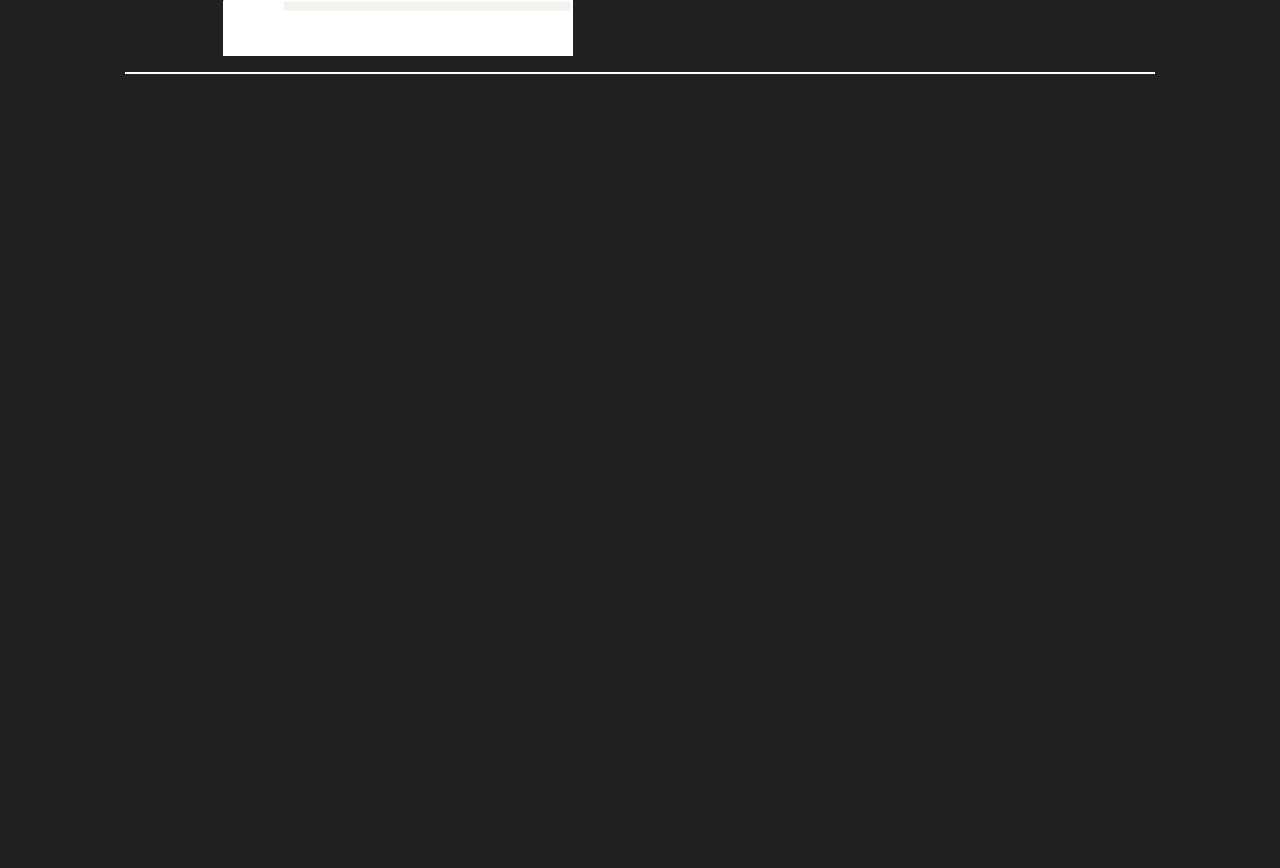
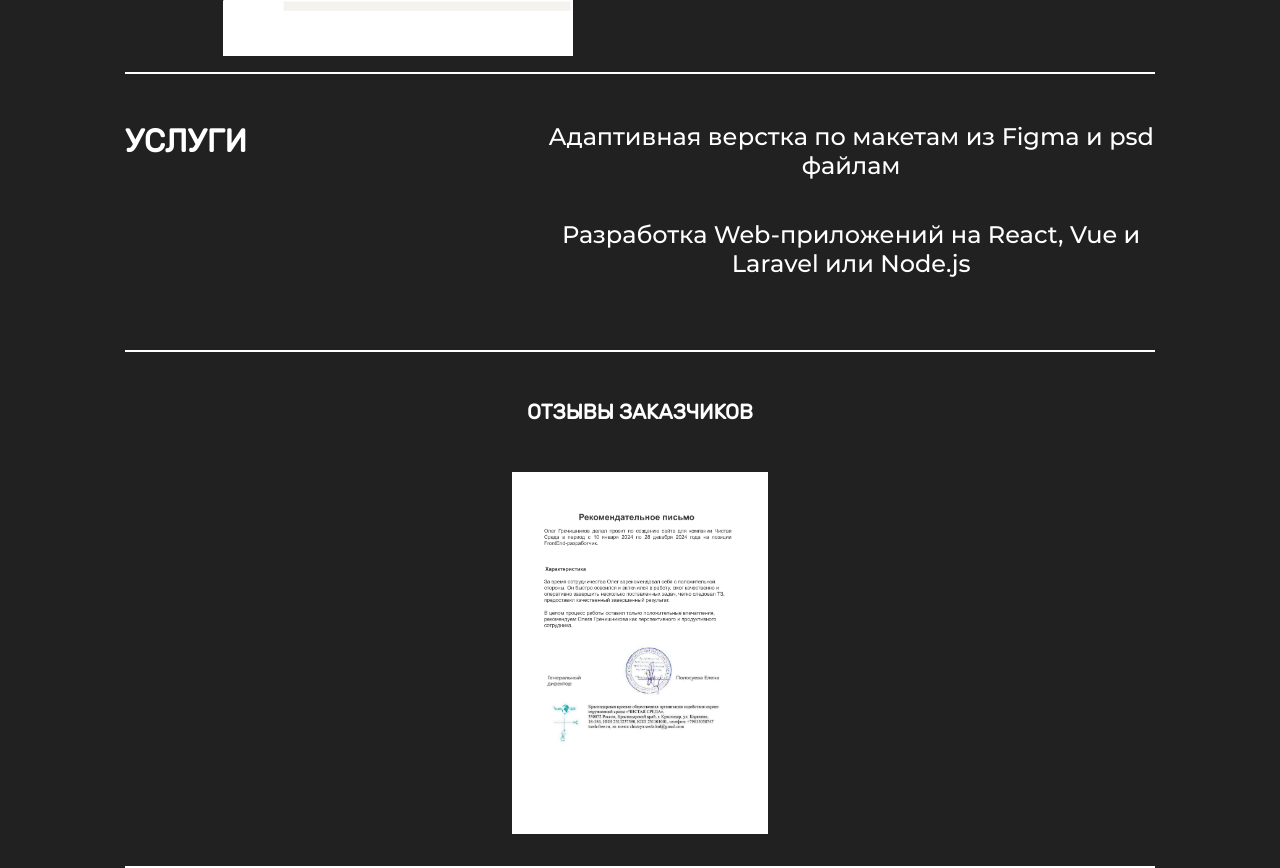
Before and after one commit to GronickWork/portfolio-gronik, a React (Create React App) app: page / in a window 1280 px wide. Shown: the part 1480-2348 px from the top of the page. Before the commit the page ends 1554 px from the top, so only its background shows below. Built offline with nearby package versions, Linux system fonts and the light colour scheme.

Commit message:
Add reviews

```diff
--- /dev/null
+++ b/src/assets/styles/mixins.scss
@@ -0,0 +1,15 @@
+@mixin head {
+  width: max-content;
+  font-size: 1.3rem;
+  text-transform: uppercase;
+  font-family:$RR;
+  font-weight: 900;
+  margin: 0 auto 3rem;
+}
+
+@mixin port_label {
+  display: flex;
+  justify-content: space-around;
+  flex-wrap: wrap;
+  list-style-type: none;
+}
--- a/src/components/Main/Main.tsx
+++ b/src/components/Main/Main.tsx
@@ -3,6 +3,8 @@ import './main.scss';
 import Greeting from './Greetting/Greeting';
 import Line from '../Line/Line';
 import Portfolio from './Portfolio/Porfolio';
+import Services from './Services/Services';
+import Reviews from './reviews/Reviews';
 
 const Main = () => {
   return (
@@ -11,6 +13,10 @@ const Main = () => {
       <Line idl="port"/>
       <Portfolio/>
       <Line idl='serv'/>
+      <Services/>
+      <Line idl='rev'/>
+      <Reviews/>
+      <Line idl='sert'/>
     </div>
   );
 }
--- /dev/null
+++ b/src/components/Main/Services/Services.tsx
@@ -0,0 +1,18 @@
+import React from 'react';
+import './services.scss';
+
+const Services = () => {
+  return (
+    <div className='services'>
+      <div className='serv_head'>
+        <h2>Услуги</h2>
+      </div>
+      <div className='serv_content'>
+        <p className='serv_content_item'>Адаптивная верстка по макетам из Figma и psd файлам</p>
+        <p className='serv_content_item'>Разработка Web-приложений на React, Vue и Laravel или Node.js</p>
+      </div>
+    </div>
+  );
+}
+
+export default Services;
--- /dev/null
+++ b/src/components/Main/Services/services.scss
@@ -0,0 +1,23 @@
+@import '../../../assets/styles/variables.scss';
+.services {
+  width: 100%;
+  display: flex;
+  flex-wrap: wrap;
+  justify-content: space-between;
+  margin: 3rem auto 2rem;
+}
+  .serv_head { font-size: 2rem; text-transform: uppercase; font-family: $RR;}
+  .serv_content {width: 38rem; font-family: $MsM;}
+  .serv_content_item {font-size: 1.5rem; margin: 0 auto 2.5rem;}
+
+@media (max-width: 910px) {.serv_head {font-size: 1.3rem;}}
+
+@media (max-width: 868px) {
+  .services {width: 85vw; text-align: center;}
+  .serv_content_item {font-size: 1rem;}
+}
+
+@media (max-width: 809px) {
+        .serv_head {width: 9rem; margin: 0 auto 1rem;}
+        .serv_content {width: 90vw; margin: auto;}
+    }
--- /dev/null
+++ b/src/components/Main/reviews/Reviews.tsx
@@ -0,0 +1,15 @@
+import React from 'react';
+import './reviews.scss';
+
+const Reviews = () => {
+  return (
+    <div className='reviews'>
+      <h2 className='rev_head'>Отзывы заказчиков</h2>
+      <ul className='port_label'>
+        <li className='rev_content_item'><img src='images/reviews/cleanEnv.png' alt='отзыв1'  data-size="sm"></img></li>
+      </ul>
+    </div>
+  );
+}
+
+export default Reviews;
--- /dev/null
+++ b/src/components/Main/reviews/reviews.scss
@@ -0,0 +1,8 @@
+@import '../../../assets/styles/variables.scss';
+@import '../../../assets/styles/mixins.scss';
+
+.reviews {width: 100%; margin: 3rem auto 2rem;}
+  .rev_head {@include head;}
+  .port_label {@include port_label;}
+    .rev_content_item img {width: 20vw;}
+    .rev_content_item img:hover {cursor: pointer; border: 2px solid #dade1eff;}
```
Also changed, not shown: public/images/reviews/cleanEnv.png (added).
